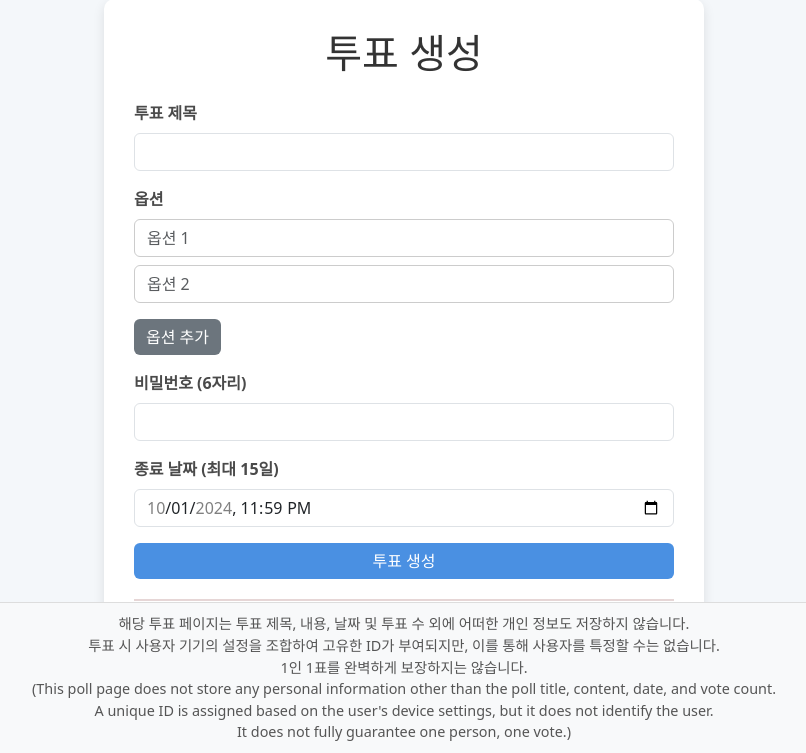
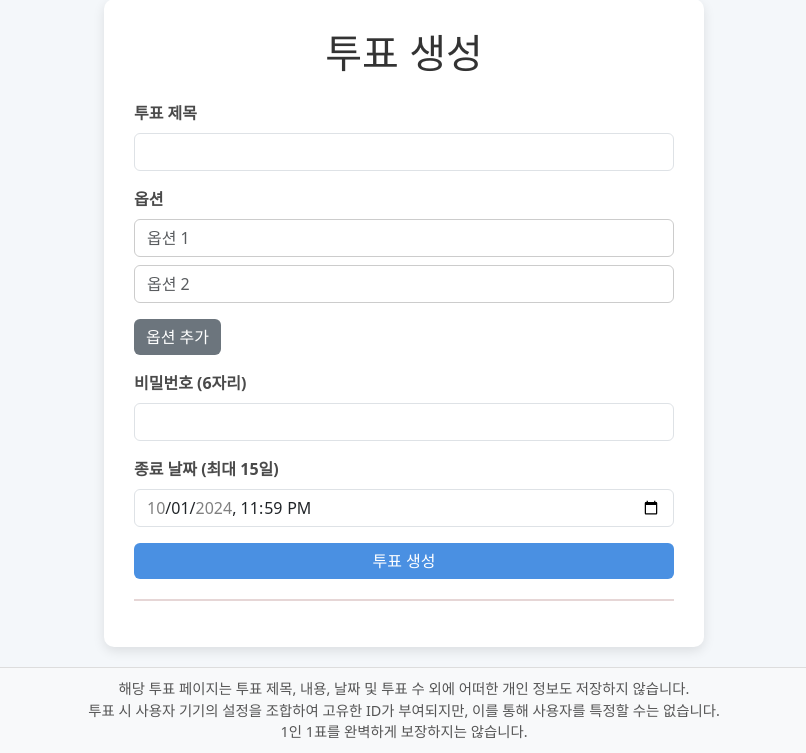
Before and after one commit to GreenMelody/Polls, a Flask app: template templates/index.html in a window 1280 px wide. Shown: the part 47-800 px from the top of the page, without its empty margins (236-1042 px from the left). Run offline with Flask 3, Linux system fonts and the light colour scheme; the template is opened without the code that fills it: most values are stand-ins (such as "Sample title", 1, 10 or a date in 2020); some libraries are stand-ins or nearby versions.

Commit message:
modify toggle by lang
Signed-off-by: minsu kim <cafri2580@gmail.com>

```diff
--- a/templates/index.html
+++ b/templates/index.html
@@ -17,6 +17,7 @@
             box-shadow: 0 4px 12px rgba(0, 0, 0, 0.1);
             padding: 30px;
             margin-top: 5px;
+            margin-bottom: 100px;
             width: 50%;
             max-width: 600px;
             margin-left: auto;
@@ -76,7 +77,6 @@
             justify-content: space-between;
             align-items: center;
             margin-bottom: 10px;
-
             margin-top: 5px;
             width: 50%;
             max-width: 600px;
@@ -103,10 +103,6 @@
             border-bottom-right-radius: 5px;
             font-size: 0.85rem;
         }
-        .dual-text {
-            font-size: 0.9rem;
-            color: #555;
-        }
         .btn-selected {
             background-color: #4a90e2;
             color: white;
@@ -124,6 +120,7 @@
             color: #555;
             border-top: 1px solid #ddd;
             z-index: 1000;
+            white-space: pre-line;
         }
     </style>
 </head>
@@ -139,9 +136,6 @@
         </div>
     </div>
     <div class="container">
-        <!-- 상단바: 방문자 수 왼쪽, 언어 선택 오른쪽 -->
-
-
         <h1 id="create-poll-title" class="text-center mb-4">투표 생성</h1>
         <form id="poll-form">
             <div class="mb-3">
@@ -173,7 +167,7 @@
 
         <!-- Iframe Container -->
         <div id="iframe-container">
-            <span>아래 코드를 게시판의 HTML 탭에 붙여넣으세요<br><span class="dual-text">(Paste the code below into the HTML tab of the board)</span></span>
+            <span id="iframe-instructions"></span>
             <button class="btn btn-outline-secondary btn-sm" id="copy-iframe-btn">Copy text</button>
             <textarea id="iframe-code" class="form-control mt-2" rows="3" readonly></textarea>
         </div>
@@ -182,13 +176,8 @@
     </div>
 
     <!-- Footer -->
-    <footer class="footer">
-        해당 투표 페이지는 투표 제목, 내용, 날짜 및 투표 수 외에 어떠한 개인 정보도 저장하지 않습니다.<br>
-        투표 시 사용자 기기의 설정을 조합하여 고유한 ID가 부여되지만, 이를 통해 사용자를 특정할 수는 없습니다.<br>
-        1인 1표를 완벽하게 보장하지는 않습니다.<br>
-        (This poll page does not store any personal information other than the poll title, content, date, and vote count.<br>
-        A unique ID is assigned based on the user's device settings, but it does not identify the user.<br>
-        It does not fully guarantee one person, one vote.)
+    <footer class="footer" id="footer-message">
+        <!-- Content will be set dynamically -->
     </footer>
 
     <div class="toast-container position-fixed">
@@ -204,7 +193,6 @@
 
     <script src="https://cdn.jsdelivr.net/npm/bootstrap@5.3.0/dist/js/bootstrap.bundle.min.js"></script>
     <script>
-        // 언어별 텍스트 설정
         const translations = {
             en: {
                 createPoll: "Create a Poll",
@@ -222,7 +210,12 @@
                 maxOptionsError: "You can add up to 10 options.",
                 titleError: "Please provide a title for the poll.",
                 optionError: "Please provide at least two options for the poll.",
-                dateError: "End date must be within 15 days from today."
+                dateError: "End date must be within 15 days from today.",
+                footerMessage: `This poll page does not store any personal information other than the poll title, content, date, and vote count.
+                A unique ID is assigned based on the user's device settings, but it does not identify the user.
+                It does not fully guarantee one person, one vote.`,
+                iframeInstructions: "Paste the code below into the HTML tab of the board.",
+                createLinkInstructions: "Poll link created successfully."
             },
             ko: {
                 createPoll: "투표 생성",
@@ -234,17 +227,21 @@
                 endDate: "종료 날짜 (최대 15일)",
                 submit: "투표 생성",
                 optionPlaceholder: ["옵션 1", "옵션 2", "새 옵션"],
-                toastCreateLink: "투표링크가 생성되었습니다.<br><span class='dual-text'>(Poll link created successfully)</span>",
+                toastCreateLink: "투표링크가 생성되었습니다.",
                 toastCopyLink: "링크가 클립보드에 복사되었습니다.",
                 toastCopyText: "텍스트가 클립보드에 복사되었습니다.",
                 maxOptionsError: "옵션은 최대 10개까지만 추가할 수 있습니다.",
                 titleError: "투표 제목을 입력하세요.",
                 optionError: "최소 두 개의 옵션을 입력하세요.",
-                dateError: "종료 날짜는 오늘부터 최대 15일 이내여야 합니다."
+                dateError: "종료 날짜는 오늘부터 최대 15일 이내여야 합니다.",
+                footerMessage: `해당 투표 페이지는 투표 제목, 내용, 날짜 및 투표 수 외에 어떠한 개인 정보도 저장하지 않습니다.
+                투표 시 사용자 기기의 설정을 조합하여 고유한 ID가 부여되지만, 이를 통해 사용자를 특정할 수는 없습니다.
+                1인 1표를 완벽하게 보장하지는 않습니다.`,
+                iframeInstructions: "아래 코드를 게시판의 HTML 탭에 붙여넣으세요.",
+                createLinkInstructions: "투표링크가 생성되었습니다."
             }
         };
 
-        // 언어 변경 함수
         function setLanguage(lang) {
             const elements = translations[lang];
             document.getElementById('create-poll-title').textContent = elements.createPoll;
@@ -254,6 +251,13 @@
             document.getElementById('password-label').textContent = elements.password;
             document.getElementById('end-date-label').textContent = elements.endDate;
             document.querySelector('button[type="submit"]').textContent = elements.submit;
+            document.getElementById('footer-message').textContent = elements.footerMessage;
+            document.getElementById('iframe-instructions').textContent = elements.iframeInstructions;
+
+            const createLinkInstructions = document.getElementById('create-link-instructions');
+            if (createLinkInstructions) {
+                createLinkInstructions.textContent = elements.createLinkInstructions;
+            }
 
             // 옵션 Placeholder 업데이트
             const placeholders = elements.optionPlaceholder;
@@ -271,7 +275,6 @@
             localStorage.setItem('selectedLanguage', lang);
         }
 
-        // 선택된 언어 버튼의 스타일 업데이트 함수
         function updateLanguageButtonStyles(selectedLang) {
             const langEnButton = document.getElementById('lang-en');
             const langKoButton = document.getElementById('lang-ko');
@@ -289,24 +292,21 @@
             }
         }
 
-        // 로컬 스토리지에서 언어 설정 불러오기
         function loadLanguage() {
             const savedLanguage = localStorage.getItem('selectedLanguage') || 'ko';
             setLanguage(savedLanguage);
         }
 
-        // 언어 선택 버튼 이벤트 리스너
         document.getElementById('lang-en').addEventListener('click', () => setLanguage('en'));
         document.getElementById('lang-ko').addEventListener('click', () => setLanguage('ko'));
 
-        // 페이지 로드 시 저장된 언어 설정 로드
         loadLanguage();
 
         function setDefaultEndDate() {
             const endDateInput = document.getElementById('end_date');
             const currentDate = new Date();
             const maxDate = new Date();
-            maxDate.setDate(currentDate.getDate() + 15); // 최대 15일 후까지 설정 가능
+            maxDate.setDate(currentDate.getDate() + 15);
             currentDate.setDate(currentDate.getDate() + 3);
             currentDate.setHours(23, 59, 59);
 
@@ -328,13 +328,12 @@
 
         window.onload = setDefaultEndDate;
 
-        let currentLanguage = localStorage.getItem('selectedLanguage') || 'ko';
         document.getElementById('add-option-btn').addEventListener('click', function() {
             const optionsContainer = document.getElementById('options-container');
             const optionCount = optionsContainer.querySelectorAll('input[name="options[]"]').length;
 
             if (optionCount >= 10) {
-                showToast(translations[currentLanguage].maxOptionsError, 'danger');
+                showToast(translations[localStorage.getItem('selectedLanguage') || 'ko'].maxOptionsError, 'danger');
                 return;
             }
 
@@ -342,8 +341,8 @@
             newOption.className = 'input-group mb-2';
 
             newOption.innerHTML = `
-                <input type="text" class="form-control" name="options[]" placeholder="${translations[currentLanguage].optionPlaceholder[2]}" required>
-                <button type="button" class="btn btn-outline-danger btn-sm ms-2 remove-option-btn">${translations[currentLanguage].deleteOption}</button>
+                <input type="text" class="form-control" name="options[]" placeholder="${translations[localStorage.getItem('selectedLanguage') || 'ko'].optionPlaceholder[2]}" required>
+                <button type="button" class="btn btn-outline-danger btn-sm ms-2 remove-option-btn">${translations[localStorage.getItem('selectedLanguage') || 'ko'].deleteOption}</button>
             `;
 
             optionsContainer.appendChild(newOption);
@@ -364,17 +363,17 @@
             maxDate.setDate(maxDate.getDate() + 15);
 
             if (!title) {
-                showToast(translations.ko.titleError, 'danger');
+                showToast(translations[localStorage.getItem('selectedLanguage') || 'ko'].titleError, 'danger');
                 return;
             }
 
             if (options.length < 2) {
-                showToast(translations.ko.optionError, 'danger');
+                showToast(translations[localStorage.getItem('selectedLanguage') || 'ko'].optionError, 'danger');
                 return;
             }
 
             if (endDate <= new Date() || endDate > maxDate) {
-                showToast(translations.ko.dateError, 'danger');
+                showToast(translations[localStorage.getItem('selectedLanguage') || 'ko'].dateError, 'danger');
                 return;
             }
 
@@ -389,7 +388,7 @@
                 if (data.success) {
                     displayLink(data.message);
                     displayIframeCode(data.message);
-                    showToast(translations.ko.toastCreateLink);
+                    showToast(translations[localStorage.getItem('selectedLanguage') || 'ko'].toastCreateLink);
                 } else {
                     showToast(data.message, 'danger');
                 }
@@ -403,7 +402,7 @@
         function displayLink(link) {
             const messageContainer = document.getElementById('message-container');
             messageContainer.innerHTML = `
-                <span>${translations.ko.toastCreateLink}</span>
+                <span id="create-link-instructions">${translations[localStorage.getItem('selectedLanguage') || 'ko'].toastCreateLink}</span>
                 <button class="btn btn-outline-secondary btn-sm" id="copy-link-btn">Copy Link</button>
                 <button class="btn btn-outline-primary btn-sm ms-2" id="go-to-link-btn">Go to Link</button>
                 <input type="text" class="form-control mt-2" id="poll-link" value="${link}" readonly>
@@ -412,7 +411,7 @@
 
             document.getElementById('copy-link-btn').addEventListener('click', function() {
                 navigator.clipboard.writeText(link).then(() => {
-                    showToast(translations.ko.toastCopyLink);
+                    showToast(translations[localStorage.getItem('selectedLanguage') || 'ko'].toastCopyLink);
                 }).catch(err => {
                     console.error('Failed to copy: ', err);
                     showToast('Failed to copy link.', 'danger');
@@ -420,7 +419,7 @@
             });
 
             document.getElementById('go-to-link-btn').addEventListener('click', function() {
-                window.open(link, '_blank'); // 새 탭에서 링크 열기
+                window.open(link, '_blank');
             });
         }
 
@@ -432,7 +431,7 @@
 
             document.getElementById('copy-iframe-btn').addEventListener('click', function() {
                 navigator.clipboard.writeText(iframeCode).then(() => {
-                    showToast(translations.ko.toastCopyText);
+                    showToast(translations[localStorage.getItem('selectedLanguage') || 'ko'].toastCopyText);
                 }).catch(err => {
                     console.error('Failed to copy: ', err);
                     showToast('Failed to copy iframe code.', 'danger');
```
